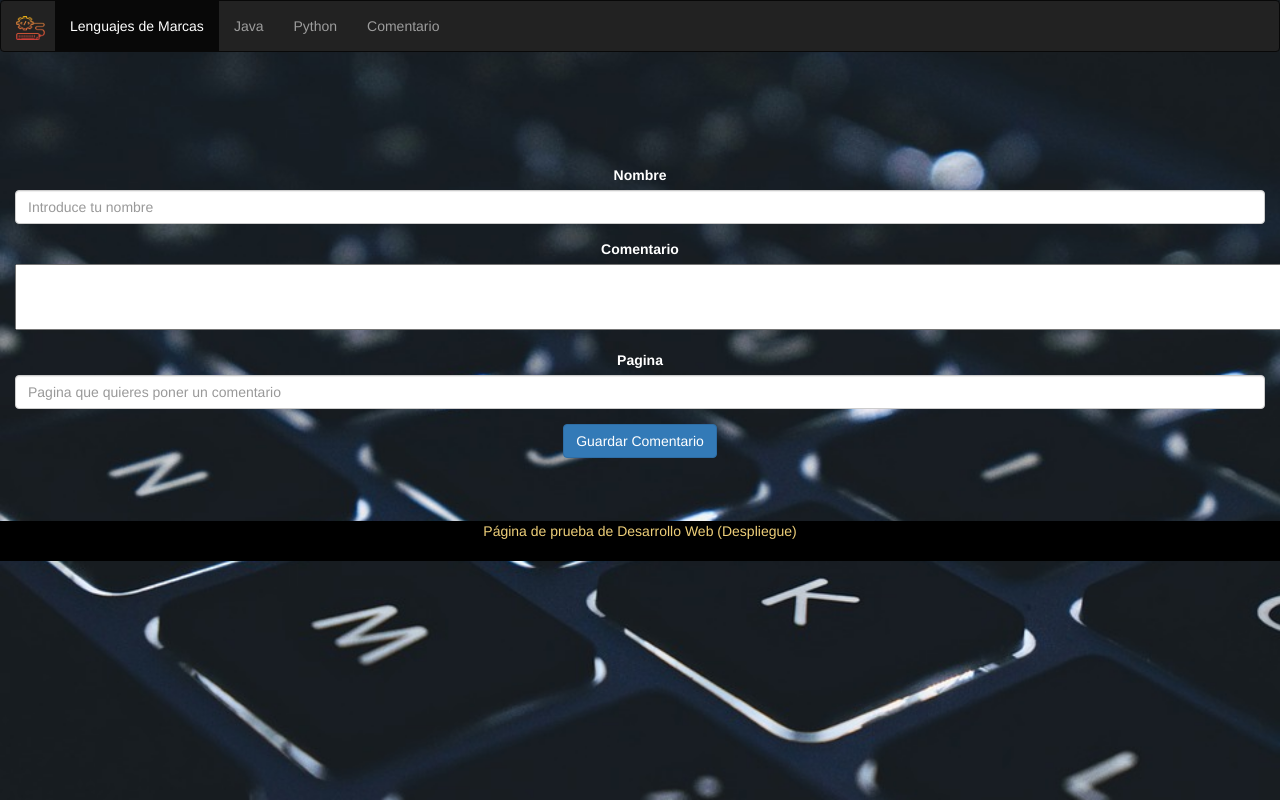
After one commit to ILF22/WebDespliegue, a PHP site: page /comentario.php in a window 1280 px wide; the page is wider, and only the part inside the window is pictured. The commit adds this page. Run offline with PHP 8.4, Linux system fonts and the light colour scheme.

Commit message:
Modificado la pagina

```diff
--- /dev/null
+++ b/comentario.php
@@ -0,0 +1,30 @@
+<!DOCTYPE html>
+<html lang="en">
+<?php
+  include("includes/header.inc");
+?>
+<br>
+<br>
+<div class="container-fluid text-center">
+    <form action="procesarComentario.php" method="POST">
+        <div class="form-group">
+            <label for="nombre">Nombre</label>
+            <input type="text" class="form-control" name="nombre" id="nombre"  placeholder="Introduce tu nombre" required>
+        </div>
+        <label for="comentario">Comentario</label>
+        <div class="form-group">
+            <textarea rows="3" cols="215" name="comentario" id="comentario" placeholder="Introduzca tu comentario aqui" required>
+            </textarea>
+        </div>
+        <div class="form-group">
+            <label for="pagina">Pagina</label>
+            <input type="text" class="form-control" name="pagina" id="pagina"  placeholder="Pagina que quieres poner un comentario" required>
+        </div>
+        <button type="submit" class="btn btn-primary">Guardar Comentario</button>
+    </form>
+</div>
+<?php
+  include("includes/footer.inc");
+?>
+</body>
+</html>
--- a/includes/header.inc
+++ b/includes/header.inc
@@ -24,6 +24,7 @@
         <li class="active"><a href="index.php">Lenguajes de Marcas</a></li>
         <li><a href="java.php">Java</a></li>
         <li><a href="python.php">Python</a></li>
+        <li><a href="comentario.php">Comentario</a></li>
       </ul>
     </div>
   </div>
--- a/style/estilo.css
+++ b/style/estilo.css
@@ -1,4 +1,12 @@
- /* Remove the navbar's default margin-bottom and rounded borders */
+form{
+  margin-top:10%;
+  margin-bottom: 5%;
+}
+
+label{
+  color:white;
+}
+/* Remove the navbar's default margin-bottom and rounded borders */
   .navbar{
     position:fixed;
     width:100%;
```
Also changed, not shown: procesarComentario.php (added, +25 -0 lines), ventana.php (added, +23 -0 lines).
